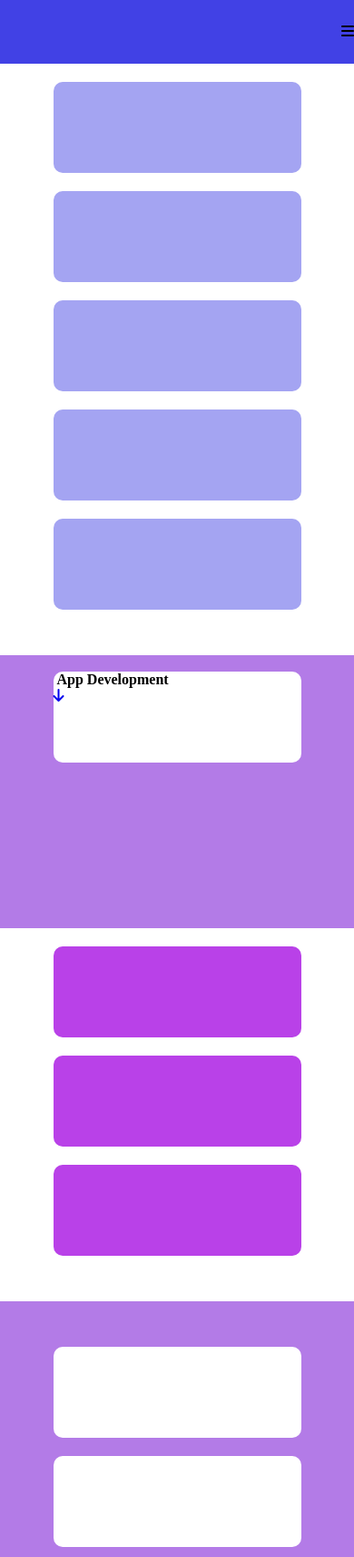
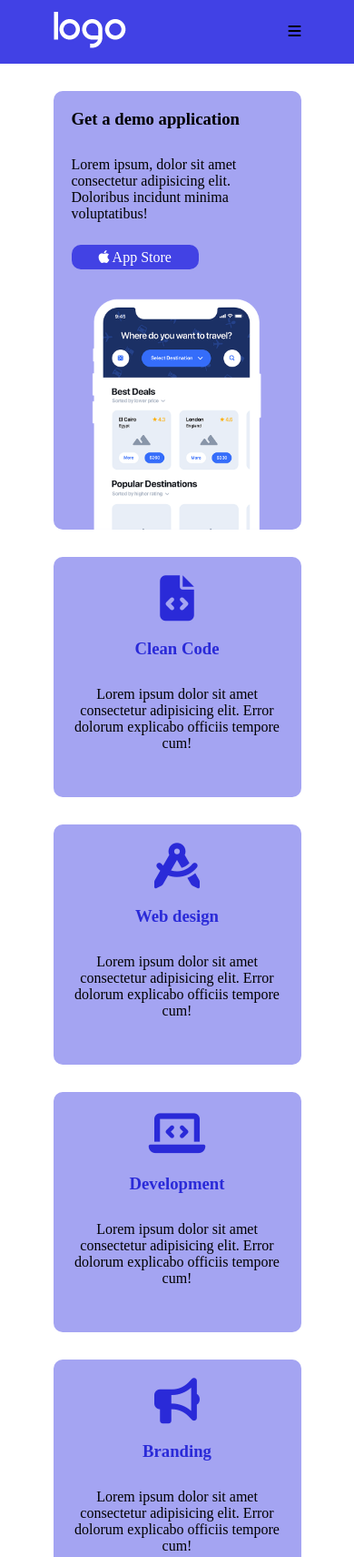
Before and after one commit to Andrea9808/htmlcss-responsive-layout, a plain HTML site: page index.html in a window 390 px wide. Shown: the top 1711 px of the page at 91% size. Drawn offline with Linux system fonts and the light colour scheme.

Commit message:
Inizio la modalità tablet

```diff
--- a/css/style.css
+++ b/css/style.css
@@ -10,13 +10,23 @@
     width: 100%;
 }
 
+a{
+    text-decoration: none;
+}
+
+header .container{
+    background-color: rgb(65, 65, 229);
+}
+
 .row_header{
+    width: 70%;
     display: flex;
     justify-content: space-between;
     align-items: center;
     min-height: 70px;
-    background-color: rgb(65, 65, 229);
+    margin: 0 auto;
 }
+
 
 /* stili main */
 
@@ -25,11 +35,54 @@
 .what_is{
     width: 70%;
     min-height: 100px;
+    background-color: rgb(164, 164, 242);
+    border-radius: 10px;
     margin: 0 auto;
-    background-color: rgb(164, 164, 242);
-    margin-top: 20px;
+    padding: 20px;
+    margin-bottom: 20px;
+    margin-top: 30px;
+}
+
+
+/* prima colonna */
+
+.row div img{
+    width: 100%;
+    margin-bottom: -24px;
+    padding-top:30px;
+}
+
+.row div span a{
+    color: white;
+    background-color: rgb(66, 66, 228);
     border-radius: 10px;
+    padding: 5px;
+    padding-right: 30px;
+    padding-left: 30px;
 }
+
+.what_is h3,.what_is p{
+    margin-bottom: 30px;
+}
+
+
+/* colonne restanti*/
+
+
+.second{
+    text-align: center;
+}
+
+.second h3{
+    color: rgb(42, 42, 216);
+}
+
+.second i{
+    font-size: 50px;
+    color: rgb(42, 42, 216);
+    padding-bottom: 20px;
+}
+
 
 
 /* DEVELOPMENT */
@@ -87,20 +140,52 @@
     padding-bottom: 50px;
 }
 
+/* PRICE */
+
+.price_row{
+    background-color:rgb(179, 123, 231);
+}
+
+
+/* STILI FOOTER */
+
+.footer_row{
+    color: white;
+    background-color: rgb(61, 50, 50);
+}
+
+
+
+
+
+
+
 /* Tablet version */
 
-@media all and (min-height: 780px){
+@media all and (min-width: 481px){
 
-    /* .row{
+/* SEZIONE WHAT IS */
+    .row{
         display: flex;
+        flex-wrap: wrap;
+        margin: 0 auto;
     }
 
     .col{
-        width: calc((100%/3)*2);
-    } */
+        width: calc(100%/3);
+    }
+
+    #demo{
+        width: calc((100%/3) * 2);
+    }
+
+    #first{
+       width: 60%;
+    }
+
 }
 
-@media all and (min-height: 1200px){
+@media all and (min-width: 1200px){
 
     /* .dev{
         display: flex;
--- a/index.html
+++ b/index.html
@@ -15,7 +15,7 @@
         <section class="container">
             <div class="row_header">
                 <div>
-                    <img src="" alt="">
+                    <img src="img/logo.png" alt="logo">
                 </div>
 
                 <div>
@@ -28,34 +28,47 @@
     <!-- MAIN CARD DEMO -->
 
     <main>
-        <section class="container">
-            <div class="row">
-                <div id="demo" class="col what_is">
-
+        <section class="what-is-father">
+            <div class="container">
+                <div id="demo" class="row">
+                    <div id="first"  class="col what_is">
+                        <h3>Get a demo application</h3>
+                        <p>Lorem ipsum, dolor sit amet consectetur adipisicing elit. Doloribus incidunt minima voluptatibus! </p>
+                        <span><a href="#"><i class="fa-brands fa-apple"></i> App Store</a>
+                        <img src="img/phone.png" alt="img telefono"></span>
                     </div>
 
-                <div class="col what_is">
-
+                    <div class="col what_is second">
+                        <i class="fa-solid fa-file-code"></i>
+                        <h3>Clean Code</h3>
+                        <p>Lorem ipsum dolor sit amet consectetur adipisicing elit. Error dolorum explicabo officiis tempore cum!</p>
                     </div>
 
-                <div class="col what_is">
-
+                    <div class="col what_is second">
+                        <i class="fa-solid fa-compass-drafting"></i>
+                        <h3>Web design</h3>
+                        <p>Lorem ipsum dolor sit amet consectetur adipisicing elit. Error dolorum explicabo officiis tempore cum!</p>
                     </div>
 
-                <div class="col what_is">
-
+                    <div class="col what_is second">
+                        <i class="fa-solid fa-laptop-code"></i>
+                        <h3>Development</h3>
+                        <p>Lorem ipsum dolor sit amet consectetur adipisicing elit. Error dolorum explicabo officiis tempore cum!</p>
                     </div>
 
-                <div class="col what_is">
-
+                    <div class="col what_is second">
+                        <i class="fa-solid fa-bullhorn"></i>
+                        <h3>Branding</h3>
+                        <p>Lorem ipsum dolor sit amet consectetur adipisicing elit. Error dolorum explicabo officiis tempore cum!</p>
                     </div>
-
+                </div>
             </div>
         </section>
 
 <!-- MAIN DEV -->
 
-        <section class="container">
+        <section class="developer">
+            <div class="container">
                 <div class="row dev_row">
                     <div class="strategic">
                         <img src="" alt="">
@@ -70,11 +83,13 @@
                         <a href="#"><i class="fa-solid fa-arrow-down"></i></a>
                     </div>
                 </div>
+            </div>
         </section>
 
 <!-- MAIN TESTIMONIALS -->
 
-        <section class="container">
+        <section class="testimonials_father">
+            <div class="container">
                 <div class="row">
                     <div>
                         <span></span>
@@ -100,11 +115,13 @@
                         <span><strong></strong></span>
                     </div>
                 </div>
+            </div>
         </section>
 
         <!-- MAIN BENEFITS -->
 
-        <section class="container">
+        <section class="benefit_father">
+            <div class="container">
                 <div class="row benefit_row">
 
                     <h2></h2>
@@ -151,10 +168,13 @@
                         <a href="#"></a>
                     </div>
                 </div>
+            </div>
         </section>
 
         <!-- MAIN ABOUT US -->
-        <section class="container">
+
+        <section class="about_us_father">
+            <div class="container">
                 <div class="row about_us_row">
                     <div>
                         <p></p>
@@ -169,28 +189,36 @@
                         <a href="#"><i class="fa-brands fa-linkedin"></i> Find me on linkedin</a>
                     </div>
                 </div>
+            </div>
         </section>
 
         <!-- MAIN PREZZO -->
 
-        <section class="container">
-            <div class="row about_us_row">
-                <div>
+        <section class="price_father">
+            <div class="container">
+                <div class="row price_row">
+                <h6></h6>
+                <h2></h2>
+                <h1></h1>
                 <p></p>
-                    <br>
-                    <p></p>
-                </div>
-
-                <div>
-                    <img src="" alt="">
-                    <i class="fa-solid fa-quote-left"></i>
-                    <h3></h3>
-                    <a href="#"><i class="fa-brands fa-linkedin"></i> Find me on linkedin</a>
+                <span>Copyright 2021 Boolean . Classe 112 . <a href="#">Privacy policy</a></span>
                 </div>
             </div>
         </section>
 
     </main>
 
+    <footer>
+
+        <section class="footer_father">
+            <div class="container">
+                <div class="row footer_row">
+                <p></p>
+                <span><a href="#">Lorem ipsum</a> scelerisque mauris pellentesque <a href="#">Boolean careers</a></span>
+                </div>
+            </div>
+        </section>
+    </footer>
+
 </body>
 </html>
```
Lines whose indentation alone changed are shown as unchanged.
